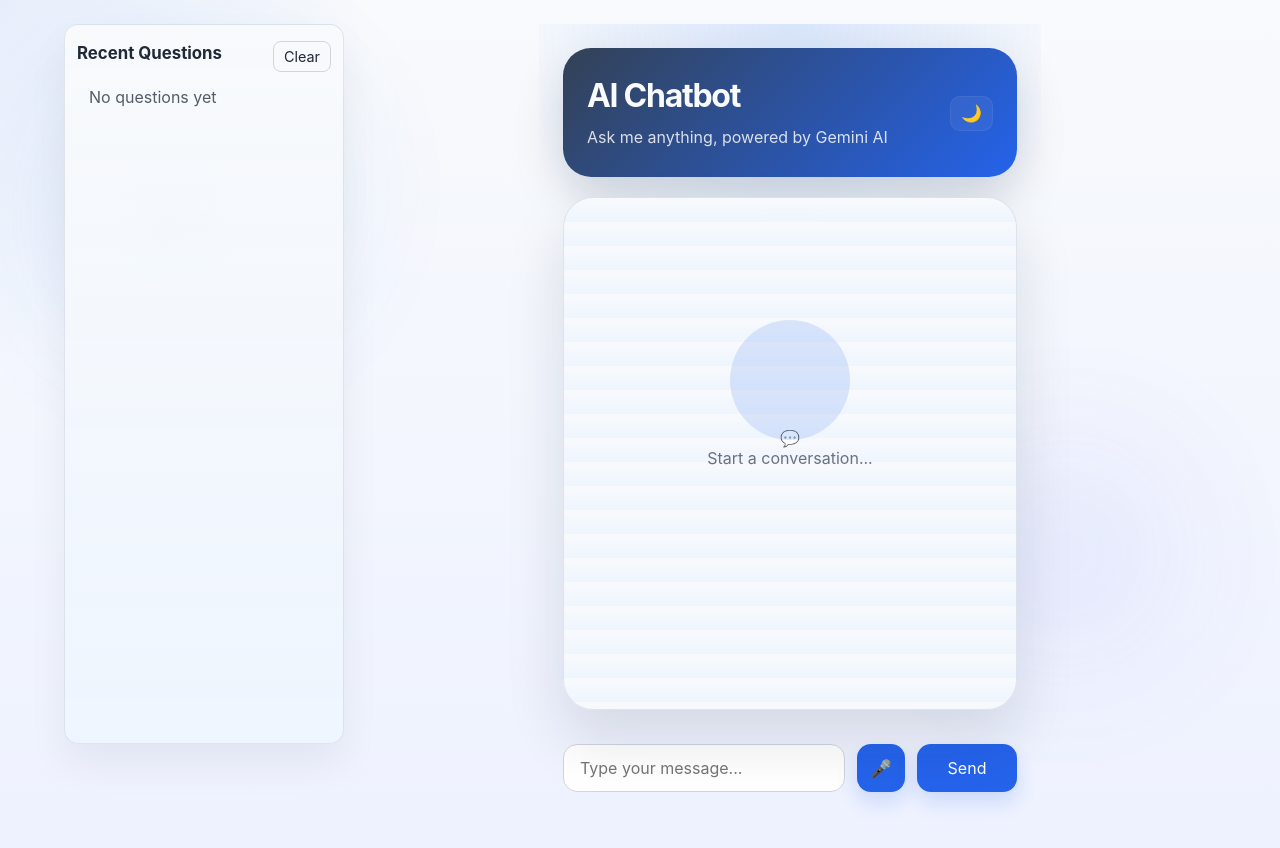
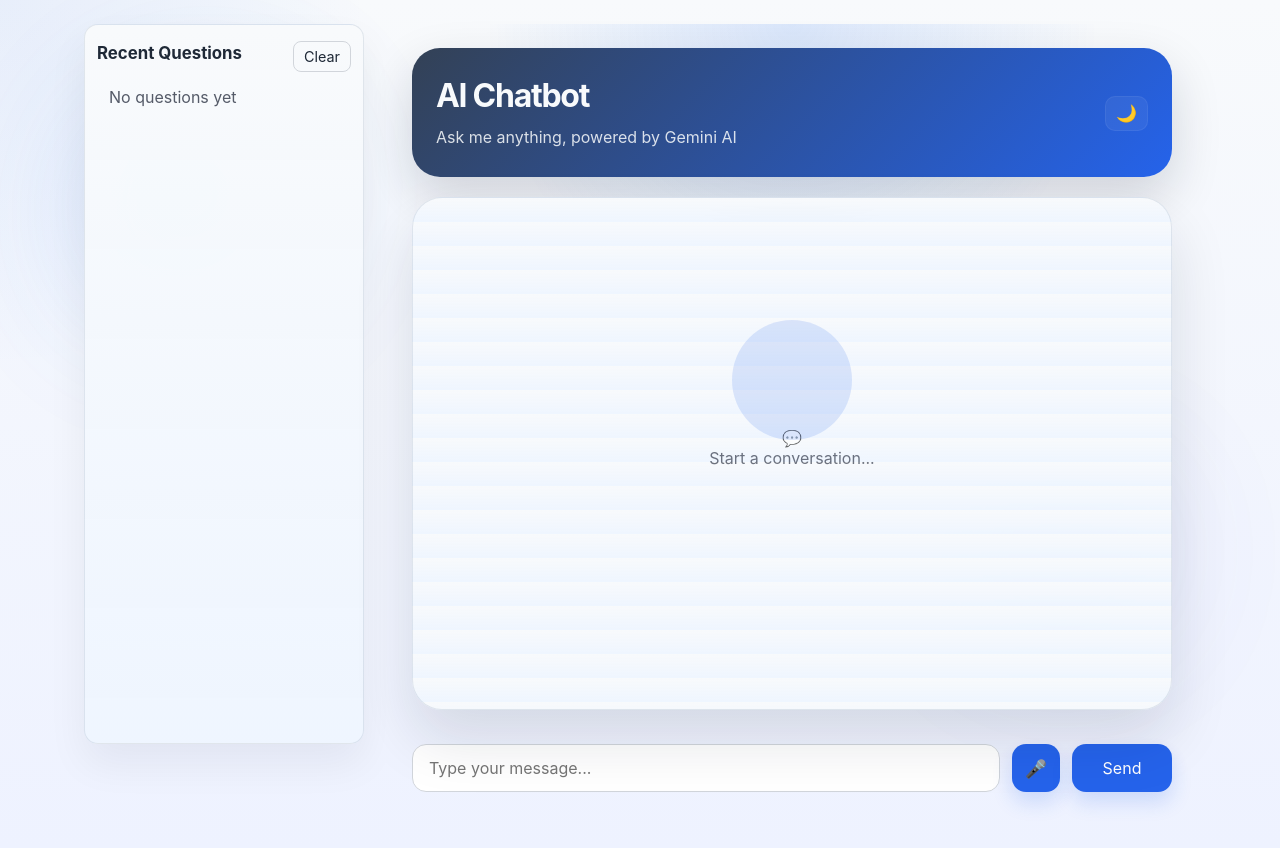
Before and after one commit to Rishipsy/Ai-Chatbot-App, a Flask app: page / in a window 1280 px wide. Run offline with Flask 3, Linux system fonts and the light colour scheme.

Commit message:
Fix: aligned history sidebar and chat container layout

```diff
--- a/static/css/style.css
+++ b/static/css/style.css
@@ -215,8 +215,11 @@ input {
   flex-direction: column;
   min-height: 100vh;
   padding: 24px;
-  max-width: 980px;
-  margin: 0 auto;
+  /* In the combined layout the chat should grow to fill available space */
+  flex: 1 1 720px;
+  min-width: 0; /* allow flex children to shrink properly */
+  max-width: 820px;
+  margin: 0; /* remove auto-centering inside flex so the whole layout can be centered as a unit */
   background: radial-gradient(circle at top, rgba(59, 130, 246, 0.16), transparent 35%);
 }
 
@@ -597,11 +600,14 @@ input {
 /* Layout: sidebar + chat */
 .app-layout {
   display: flex;
-  gap: 20px;
-  align-items: flex-start;
-  max-width: 1200px;
+  gap: 24px; /* consistent spacing between sidebar and chat */
+  align-items: flex-start; /* top-align sidebar and chat */
+  justify-content: center; /* center the combined unit horizontally */
+  width: 100%;
+  max-width: 1160px; /* allow sidebar(280) + chat(820) + gap(24) to fit comfortably */
   margin: 0 auto;
   padding: 24px;
+  box-sizing: border-box;
 }
 
 .history-sidebar {
@@ -717,6 +723,8 @@ input {
 @media (max-width: 900px) {
   .app-layout {
     padding: 16px;
+    /* On mobile, stack naturally; allow chat to center as before */
+    justify-content: center;
   }
 
   .history-sidebar {
@@ -755,9 +763,12 @@ input {
     display: inline-flex;
   }
 
-  /* Desktop: chat becomes full width when sidebar hidden */
+  /* On smaller screens, make the chat full width and centered like before */
   .chat-app {
+    flex: none;
     width: 100%;
+    max-width: 980px;
+    margin: 0 auto;
   }
 }
 
```
